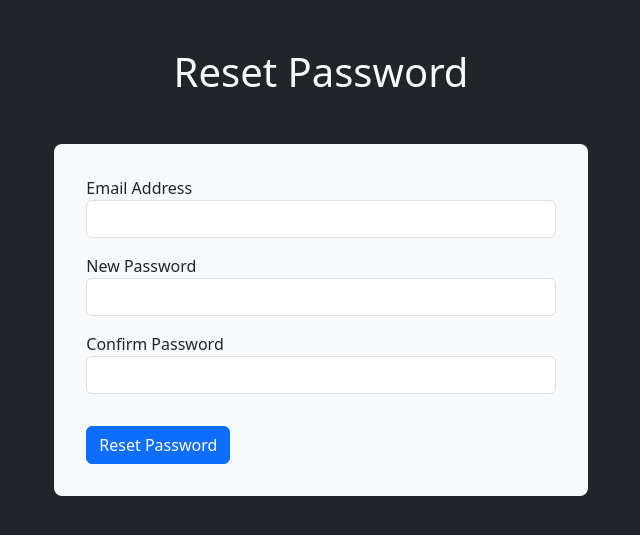
After one commit to safalyakumbhare/Pet_Portal, a PHP site: page /forget_password.php in a window 1280 px wide. The commit adds this page. Shown: the top 535 px of the page, without its empty margins (319-959 px from the left). Run offline with PHP 8.4, Linux system fonts and the light colour scheme.

Commit message:
Forget Password added

```diff
--- /dev/null
+++ b/forget_password.php
@@ -0,0 +1,80 @@
+<?php
+
+    include("common/connection.php");
+
+    if(isset($_POST['submit'])){
+        $email = $_POST['email'];
+        $password = password_hash($_POST['password'], PASSWORD_BCRYPT);
+        $confirmPassword = $_POST['confirmPassword'];
+
+        $sql = "SELECT * FROM users WHERE email='$email'";
+        $result = mysqli_query($conn, $sql);
+
+        if(mysqli_num_rows($result) > 0){
+
+            if($confirmPassword == $_POST['password']){
+
+                $update = "UPDATE users SET password='$password' WHERE email='$email'";
+                $update_query = mysqli_query($conn, $update);
+
+                if($update_query){
+                    echo "<script>alert('Password Reset Successfully');
+                    window.location.href='login.php';</script>";
+                } else {
+                    echo "<script>alert('Failed to Reset Password');
+                    window.location.href='forget_password.php';</script>";
+                }
+
+            }
+            else{
+                echo "<script>alert('New Password and Confirm Password do not match');
+                window.location.href='forget_password.php';</script>";
+            }
+        }
+        else{
+            echo "<script>alert('No user found with this email');
+            window.location.href='forget_password.php';</script>";
+        }
+    }
+
+?>
+
+<!DOCTYPE html>
+<html lang="en">
+<head>
+    <meta charset="UTF-8">
+    <meta name="viewport" content="width=device-width, initial-scale=1.0">
+    <title>Forget Password</title>
+
+    <link rel="stylesheet" href="assets/bootstrap/css/bootstrap.min.css">
+</head>
+<body class="bg-dark">
+
+    <div class="container-fluid">
+
+        <h1 class="text-center text-light mt-md-5 mb-5">Reset Password</h1>
+
+        <div class="row justify-content-center">
+            <div class="col-md-5 bg-light rounded-3 p-3">
+                <form action="" method="post">
+                    <div class="form-group m-3">
+                        <label for="email">Email Address</label>
+                        <input type="email" class="form-control" id="email" name="email" required>
+                    </div>
+                    <div class="form-group m-3">
+                        <label for="password">New Password</label>
+                        <input type="password" class="form-control" id="password" name="password" required>
+                    </div>
+                    <div class="form-group  m-3">
+                        <label for="confirmPassword">Confirm Password</label>
+                        <input type="password" class="form-control" id="confirmPassword" name="confirmPassword" required>
+                    </div>
+                    <button type="submit" name="submit" class="m-3 btn btn-primary">Reset Password</button>
+                </form>
+            </div>
+        </div>
+    </div>
+
+    <script src="assets/bootstrap/js/bootstrap.min.js"></script>
+</body>
+</html>
--- a/index.php
+++ b/index.php
@@ -53,7 +53,7 @@ if (isset($_POST['submit'])) {
   <link rel="stylesheet" href="https://cdnjs.cloudflare.com/ajax/libs/bootstrap/5.3.3/css/bootstrap.min.css"
     integrity="sha512-jnSuA4Ss2PkkikSOLtYs8BlYIeeIK1h99ty4YfvRPAlzr377vr3CXDb7sb7eEEBYjDtcYj+AjBH3FLv5uSJuXg=="
     crossorigin="anonymous" referrerpolicy="no-referrer" />
-  <title>Login Form</title>
+  <title>Login - Pets Portal</title>
 </head>
 
 <body class="bg-dark">
@@ -136,7 +136,7 @@ if (isset($_POST['submit'])) {
         <button class="login-button" type="submit" name="submit">Login</button>
         <div class="row mt-4 justify-content-evenly">
           <div class="col-md-4  text-center ">
-            <a href="#">Forgot Password?</a>
+            <a href="forget_password.php">Forgot Password?</a>
           </div>
           <div class="col-md-4  text-center">
             <a href="user_registration.php">Register Now</a>
```
